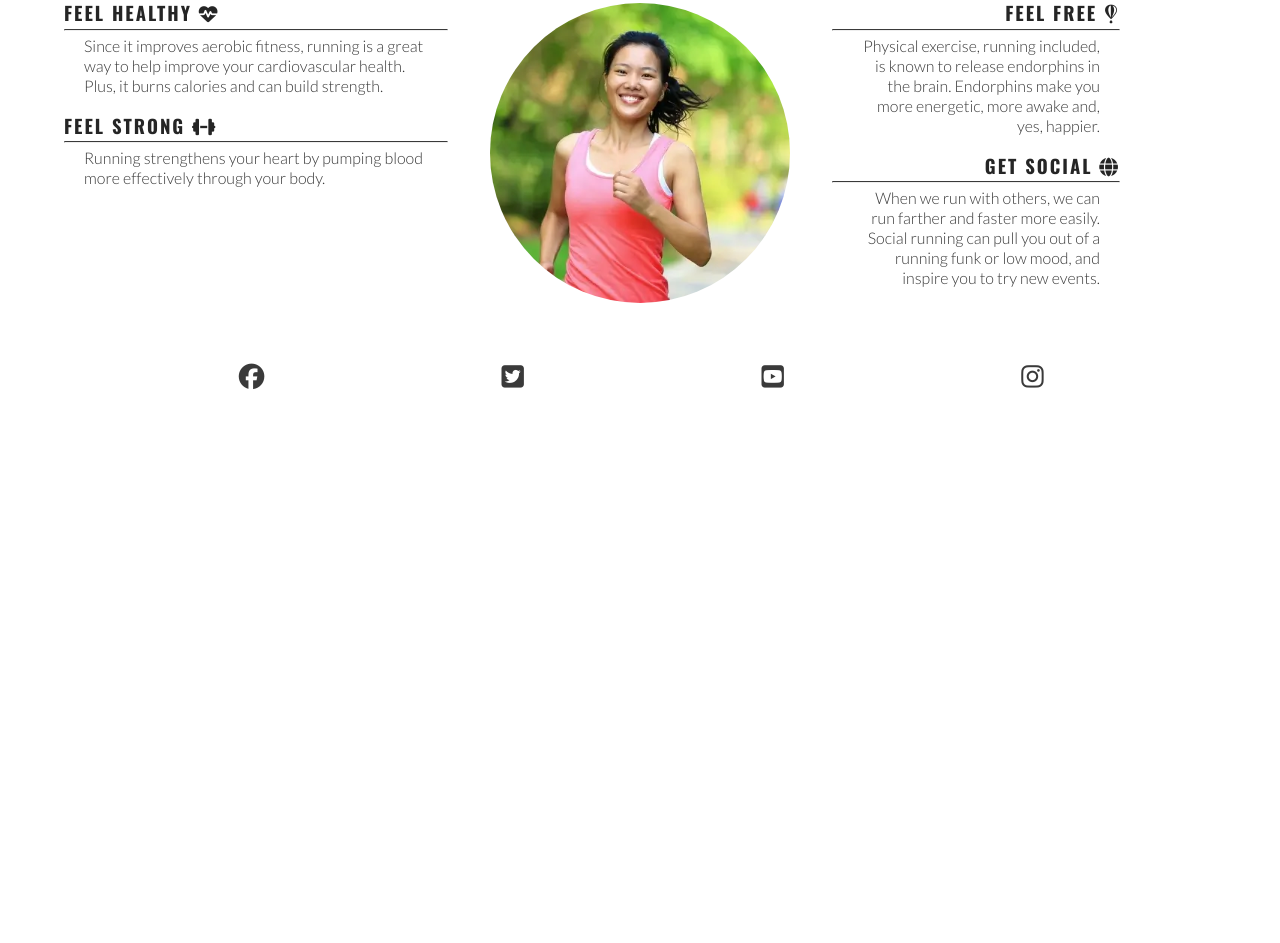
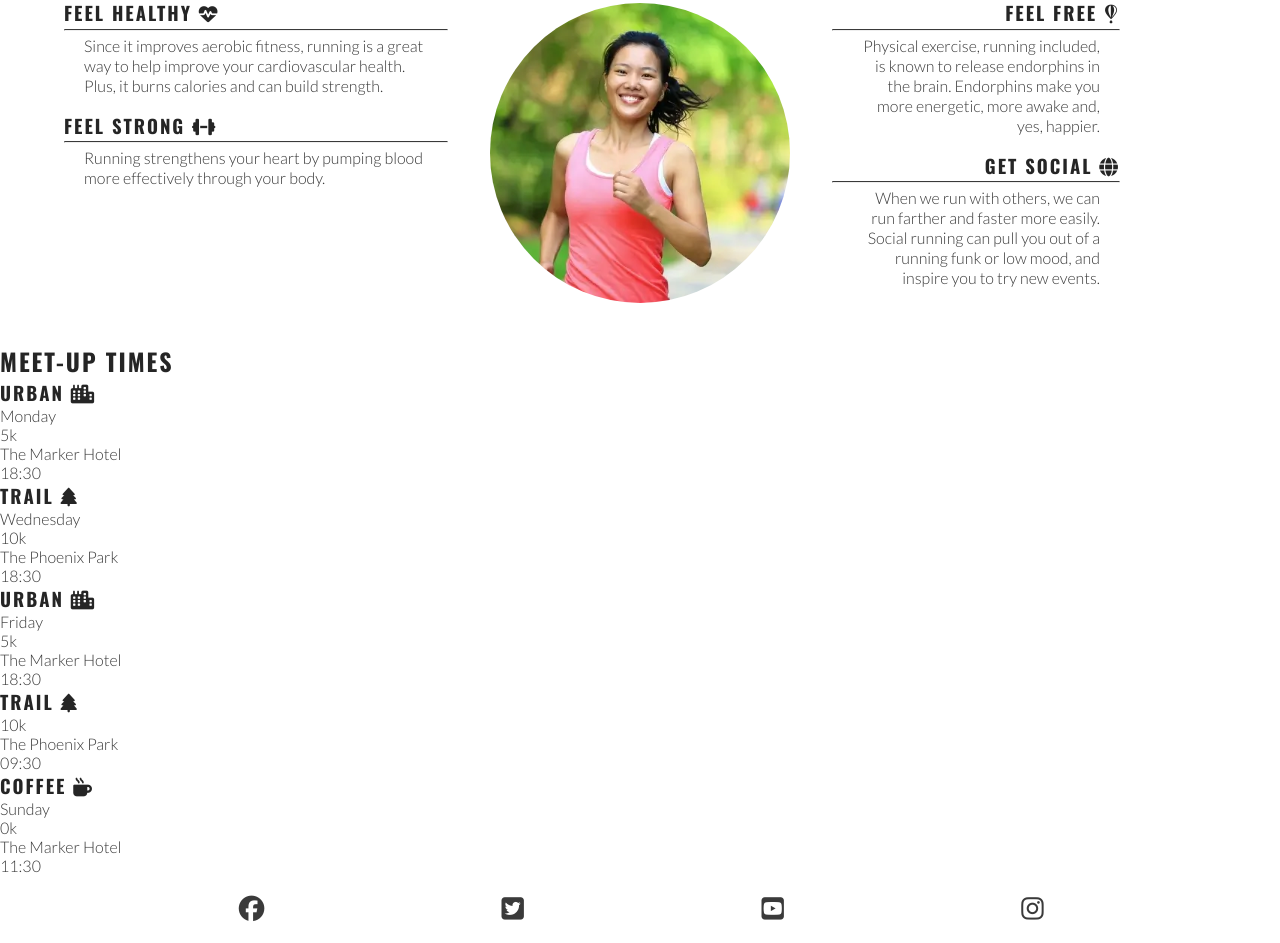
Before and after one commit to EVondrus/love-running, a plain HTML site: page index.html in a window 1280 px wide. Shown: the part 782-1725 px from the top of the page. Before the commit the page ends 1193 px from the top, so only its background shows below. Drawn offline with nearby package versions, Linux system fonts and the light colour scheme.

Commit message:
Add meetups section on HTML

```diff
--- a/index.html
+++ b/index.html
@@ -81,6 +81,49 @@
                 </div>
             </div>
         </section>
+
+        <!--Meet up time section-->
+        <section id="meetups">
+            <h2>Meet-Up Times</h2>
+            <div id="times">
+                <div>
+                    <h3>Urban <i class="fa-solid fa-city"></i></h3>
+                    <p>Monday</p>
+                    <p>5k</p>
+                    <p>The Marker Hotel</p>
+                    <p>18:30</p>
+                </div>
+                <div>
+                    <h3>Trail <i class="fa-solid fa-tree"></i></h3>
+                    <p>Wednesday</p>
+                    <p>10k</p>
+                    <p>The Phoenix Park</p>
+                    <p>18:30</p>
+                </div>
+                <div>
+                    <h3>Urban <i class="fa-solid fa-city"></i></h3>
+                    <p>Friday</p>
+                    <p>5k</p>
+                    <p>The Marker Hotel</p>
+                    <p>18:30</p>
+                </div>
+                <div>
+                    <h3>Trail <i class="fa-solid fa-tree"></i></h3>
+                    <p></p>
+                    <p>10k</p>
+                    <p>The Phoenix Park</p>
+                    <p>09:30</p>
+                </div>
+                <div>
+                    <h3>Coffee <i class="fa-solid fa-mug-hot"></i></h3>
+                    <p>Sunday</p>
+                    <p>0k</p>
+                    <p>The Marker Hotel</p>
+                    <p>11:30</p>
+                </div>
+            </div>
+
+        </section>
     </main>
 
     <!-- Footer -->
```
